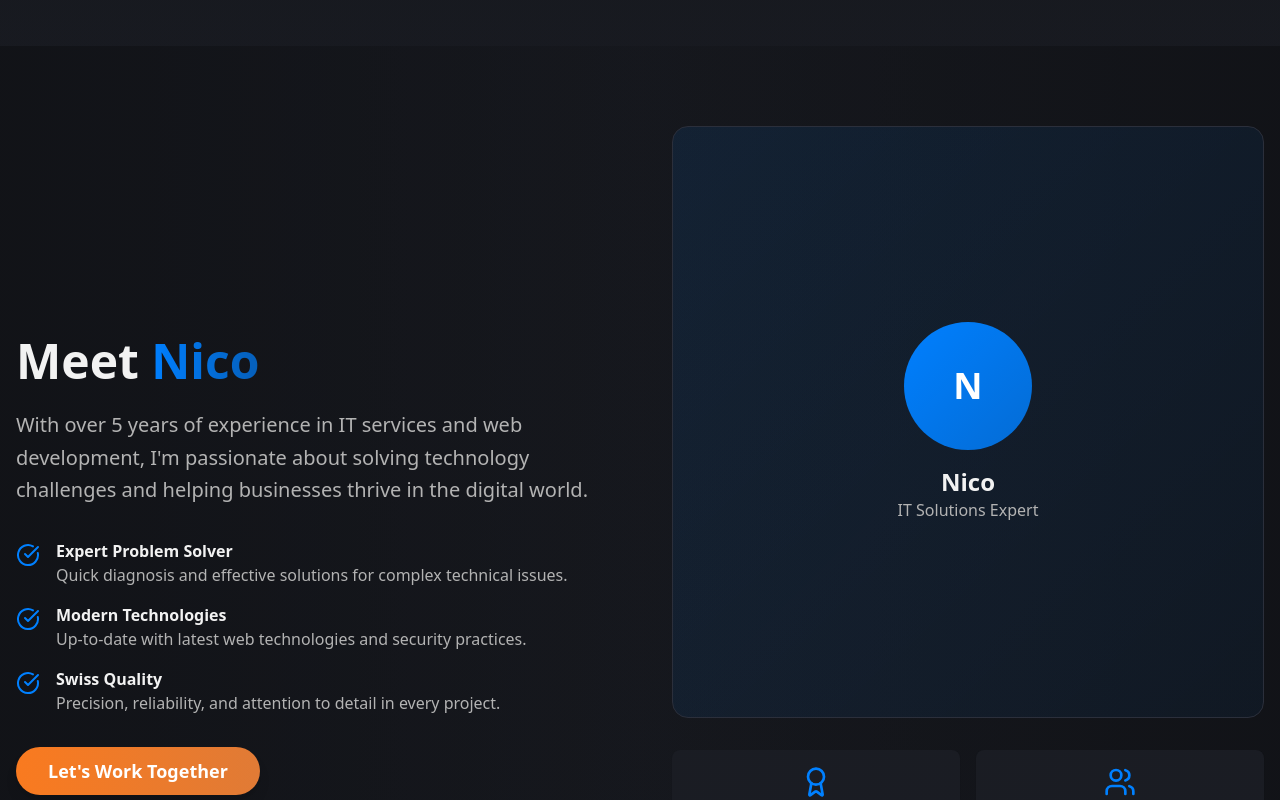
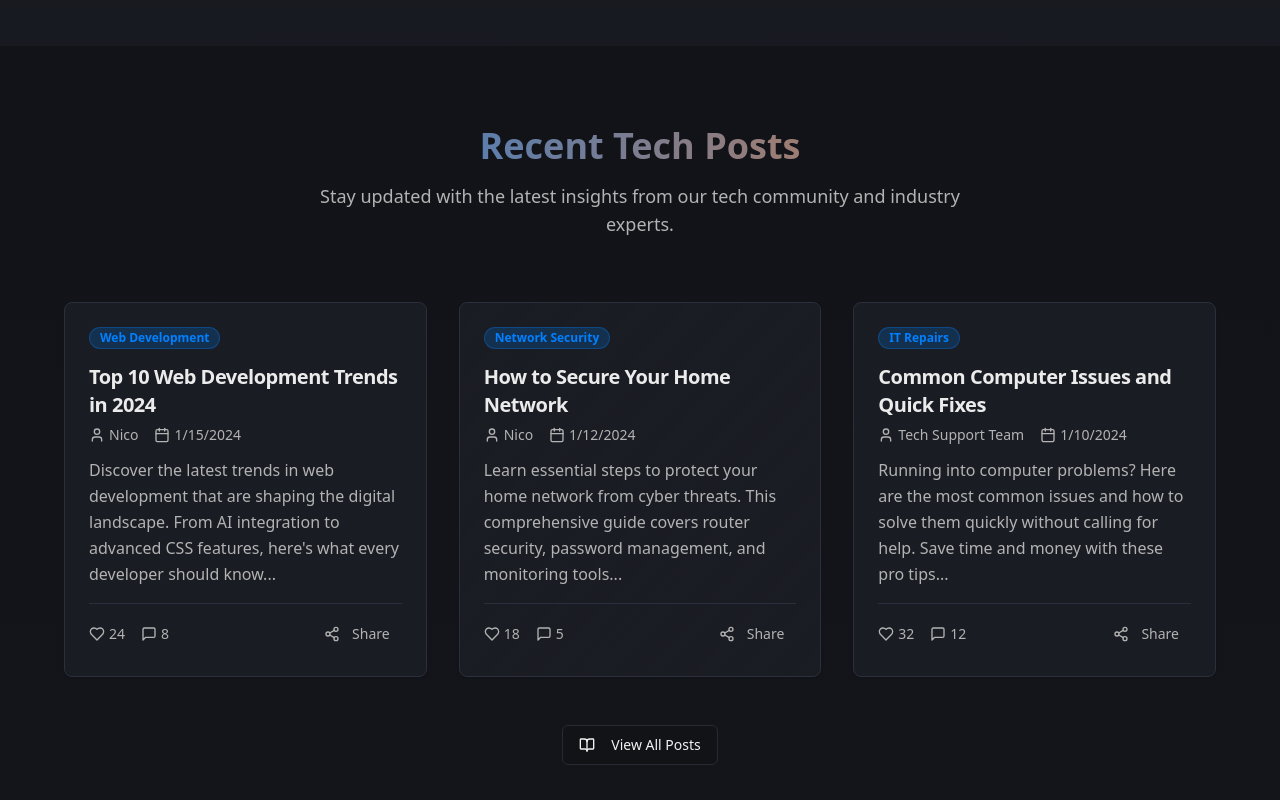
Before and after one commit to nhkrizic/nico-gets-clients, a React (Vite) app: page / in a window 1280 px wide. Shown: the part 1600-2400 px from the top of the page. Built offline with nearby package versions, Linux system fonts and the light colour scheme.

Commit message:
Update landing page posts
Show recent posts to all users on the landing page, not just logged-in users.

```diff
--- a/src/components/UserPostsSection.tsx
+++ b/src/components/UserPostsSection.tsx
@@ -15,49 +15,55 @@ interface BlogPost {
   comments: number;
 }
 
-// Mock user posts - in real app this would come from your database
-const mockUserPosts: BlogPost[] = [
+// Recent community posts - in real app this would come from your database
+const mockRecentPosts: BlogPost[] = [
   {
     id: "1",
-    title: "My Journey into Web Development",
-    content: "Starting as a beginner, I want to share the key insights I've learned about modern web development and the tools that made the biggest difference...",
-    author: "Current User",
-    date: new Date("2024-01-20"),
+    title: "Top 10 Web Development Trends in 2024",
+    content: "Discover the latest trends in web development that are shaping the digital landscape. From AI integration to advanced CSS features, here's what every developer should know...",
+    author: "Nico",
+    date: new Date("2024-01-15"),
     category: "Web Development",
-    likes: 15,
-    comments: 3
+    likes: 24,
+    comments: 8
   },
   {
     id: "2",
-    title: "Network Security Best Practices I Learned",
-    content: "After working through several security challenges, here are the most important network security practices every business should implement...",
-    author: "Current User",
-    date: new Date("2024-01-18"),
+    title: "How to Secure Your Home Network",
+    content: "Learn essential steps to protect your home network from cyber threats. This comprehensive guide covers router security, password management, and monitoring tools...",
+    author: "Nico",
+    date: new Date("2024-01-12"),
     category: "Network Security",
-    likes: 22,
-    comments: 7
+    likes: 18,
+    comments: 5
+  },
+  {
+    id: "3",
+    title: "Common Computer Issues and Quick Fixes",
+    content: "Running into computer problems? Here are the most common issues and how to solve them quickly without calling for help. Save time and money with these pro tips...",
+    author: "Tech Support Team",
+    date: new Date("2024-01-10"),
+    category: "IT Repairs",
+    likes: 32,
+    comments: 12
   }
 ];
 
-const UserPostsSection = () => {
-  const { user } = useAuth();
-
-  if (!user) return null;
-
+const RecentPostsSection = () => {
   return (
     <section className="py-20 bg-gradient-to-b from-background to-card/20">
       <div className="container mx-auto px-6">
         <div className="text-center mb-16">
           <h2 className="text-4xl font-bold bg-gradient-to-r from-primary to-accent bg-clip-text text-transparent mb-4">
-            My Recent Posts
+            Recent Tech Posts
           </h2>
           <p className="text-muted-foreground text-lg max-w-2xl mx-auto">
-            Welcome back! Here are your latest contributions to our tech community.
+            Stay updated with the latest insights from our tech community and industry experts.
           </p>
         </div>
 
-        <div className="grid md:grid-cols-2 gap-8 max-w-4xl mx-auto">
-          {mockUserPosts.map((post) => (
+        <div className="grid md:grid-cols-2 lg:grid-cols-3 gap-8 max-w-6xl mx-auto">
+          {mockRecentPosts.map((post) => (
             <Card key={post.id} className="hover:shadow-lg transition-all duration-300 bg-gradient-to-br from-card to-card/50 border-border">
               <CardHeader className="pb-3">
                 <div className="flex justify-between items-start mb-2">
@@ -69,6 +75,10 @@ const UserPostsSection = () => {
                   {post.title}
                 </CardTitle>
                 <div className="flex items-center space-x-4 text-sm text-muted-foreground">
+                  <span className="flex items-center">
+                    <User className="w-4 h-4 mr-1" />
+                    {post.author}
+                  </span>
                   <span className="flex items-center">
                     <Calendar className="w-4 h-4 mr-1" />
                     {post.date.toLocaleDateString()}
@@ -110,7 +120,7 @@ const UserPostsSection = () => {
             className="hover:bg-primary/10 hover:text-primary hover:border-primary transition-colors"
           >
             <BookOpen className="w-4 h-4 mr-2" />
-            View All My Posts
+            View All Posts
           </Button>
         </div>
       </div>
@@ -118,4 +128,4 @@ const UserPostsSection = () => {
   );
 };
 
-export default UserPostsSection;
+export default RecentPostsSection;
--- a/src/pages/Index.tsx
+++ b/src/pages/Index.tsx
@@ -9,7 +9,7 @@ import AuthModal from "@/components/AuthModal";
 import LiveChatModal from "@/components/LiveChatModal";
 import PaymentModal from "@/components/PaymentModal";
 import BlogModal from "@/components/BlogModal";
-import UserPostsSection from "@/components/UserPostsSection";
+import RecentPostsSection from "@/components/UserPostsSection";
 
 const Index = () => {
   const [loginModalOpen, setLoginModalOpen] = useState(false);
@@ -28,7 +28,7 @@ const Index = () => {
 
       <HeroSection />
       <ServicesSection />
-      <UserPostsSection />
+      <RecentPostsSection />
       <AboutSection />
       <ContactSection />
       <Footer />
```
